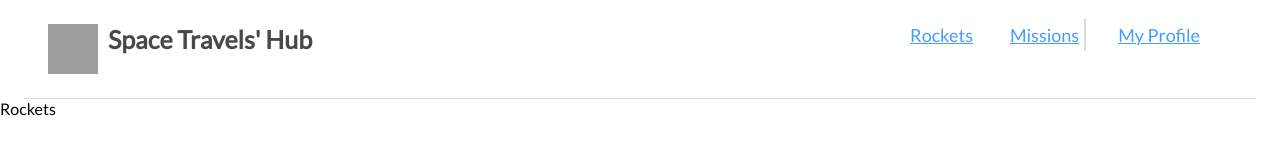
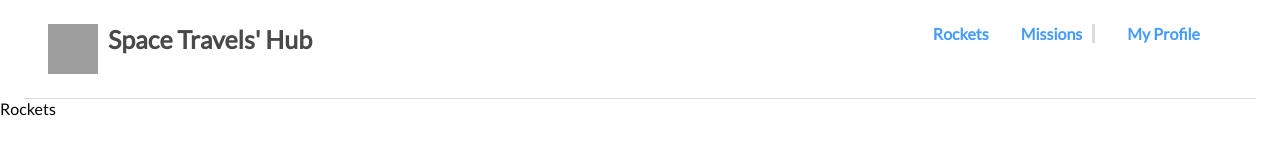
Before and after one commit to Tamunokuro/Space-Travelers-hub, a React (Create React App) app: page / in a window 1280 px wide. Shown: the top 160 px of the page. Built offline with nearby package versions, Linux system fonts and the light colour scheme; grey boxes are pictures that could not be loaded.

Commit message:
Add styles to navbar

```diff
--- a/src/App.css
+++ b/src/App.css
@@ -28,11 +28,19 @@
 .navlink {
   color: #449cff;
   font-weight: 500;
-  font-size: 18px;
+  font-size: 16px;
   margin-right: 2rem;
+  text-decoration: none;
+  line-height: 2px;
+  font-weight: 600;
+}
+
+.navlink:active, .navlink:focus, .navlink:hover {
+  text-decoration: underline;
+
 }
 
 .navlink:nth-child(2) {
-  border-right: 2px solid #dcdcdc;
-  padding: 5px;
+  border-right: 3px solid #dcdcdc;
+  padding-right: 10px;
 }
```
